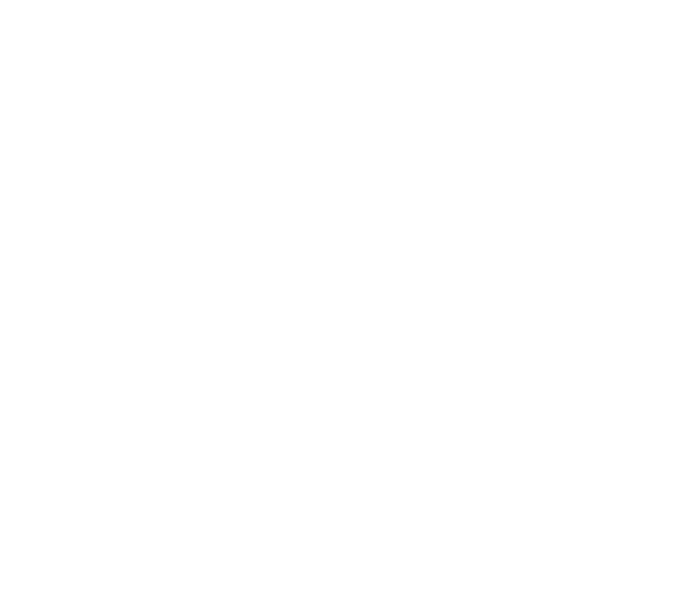
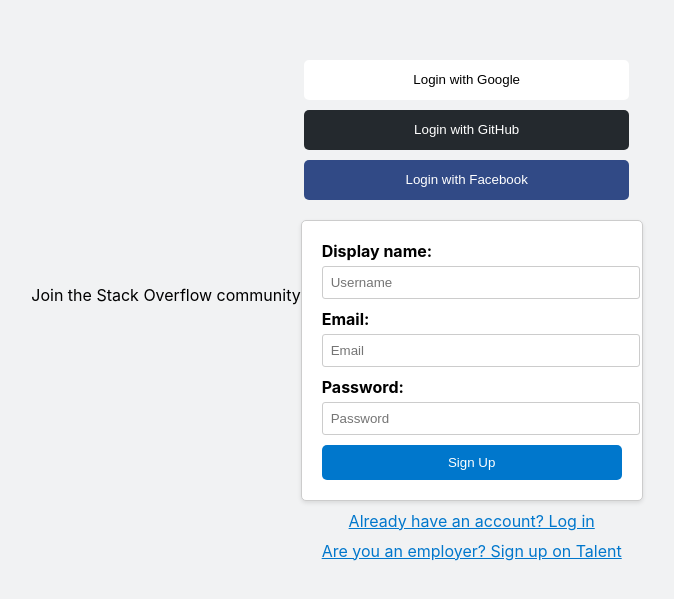
Before and after one commit to codestates-seb/seb45_pre_008, a React (Create React App) app in the folder client/: page / in a window 1280 px wide. Shown: the part 105-704 px from the top of the page, without its empty margins (303-977 px from the left). Built offline with nearby package versions, Linux system fonts and the light colour scheme; the HTML template or start-up script is replaced by a standard one.

Commit message:
로그인 페이지 ✨

```diff
--- a/client/src/App.jsx
+++ b/client/src/App.jsx
@@ -1,7 +1,14 @@
 import './App.css';
+// import Login from './pages/Login.jsx';
+import SignUp from './pages/SignUp.jsx';
 
 function App() {
-  return <div></div>;
+  return (
+    <div>
+      {/* <Login /> */}
+      <SignUp />
+    </div>
+  );
 }
 
 export default App;
--- /dev/null
+++ b/client/src/componets/OauthButton.jsx
@@ -0,0 +1,40 @@
+import React from 'react'; // eslint-disable-line no-unused-vars
+import styled from 'styled-components';
+
+const OAuthButtons = styled.div`
+  margin-top: 20px;
+  display: flex;
+  flex-direction: column;
+  justify-content: center;
+`;
+
+const OAuthButton = styled.button`
+  background-color: ${(props) => props.bgColor || '#0077cc'};
+  color: ${(props) => props.textColor || '#fff'};
+  padding: 8px 12px;
+  border: none;
+  border-radius: 3px;
+  margin-right: 10px;
+  cursor: pointer;
+  margin-top: 10px;
+  width: 325px;
+  border-radius: 5px;
+  height: 40px;
+  &:hover {
+    filter: brightness(90%);
+  }
+`;
+
+export default function OauthButton() {
+  return (
+    <>
+      <OAuthButtons>
+        <OAuthButton bgColor="#ffffff" textColor="#000000">
+          Login with Google
+        </OAuthButton>
+        <OAuthButton bgColor="#24292e">Login with GitHub</OAuthButton>
+        <OAuthButton bgColor="#314a86">Login with Facebook</OAuthButton>
+      </OAuthButtons>
+    </>
+  );
+}
--- /dev/null
+++ b/client/src/pages/SignUp.jsx
@@ -0,0 +1,91 @@
+import React from 'react'; // eslint-disable-line no-unused-vars
+import styled from 'styled-components';
+import OauthButton from '../componets/OauthButton.jsx';
+
+const SignUpContainer = styled.div`
+  display: flex;
+  background-color: #f1f2f3;
+  justify-content: center;
+  align-items: center;
+`;
+
+const SignUpExplain = styled.div`
+  display: flex;
+  flex-direction: column;
+`;
+
+const SignUpPage = styled.div`
+  display: flex;
+  flex-direction: column;
+  justify-content: center;
+  align-items: center;
+  height: 100vh;
+`;
+
+const SignUpForm = styled.form`
+  width: 300px;
+  padding: 20px;
+  border: 1px solid #ccc;
+  border-radius: 5px;
+  box-shadow: 0 2px 4px rgba(0, 0, 0, 0.1);
+  background-color: #fff;
+  margin-top: 20px;
+`;
+
+const FormLabel = styled.label`
+  display: block;
+  font-weight: bold;
+  margin-bottom: 5px;
+`;
+
+const FormInput = styled.input`
+  width: 100%;
+  padding: 8px;
+  margin-bottom: 10px;
+  border: 1px solid #ccc;
+  border-radius: 3px;
+`;
+
+const SubmitButton = styled.button`
+  width: 100%;
+  padding: 10px 15px;
+  background-color: #0077cc;
+  color: #fff;
+  border: none;
+  border-radius: 5px;
+  cursor: pointer;
+  &:hover {
+    background-color: #005fa6;
+  }
+`;
+
+const SignInLink = styled.a`
+  text-decoration: underline;
+  color: #0077cc;
+  cursor: pointer;
+  margin-top: 10px;
+`;
+
+export default function SignUp() {
+  return (
+    <SignUpContainer>
+      <SignUpExplain>Join the Stack Overflow community</SignUpExplain>
+      <SignUpPage>
+        <OauthButton />
+        <SignUpForm>
+          <FormLabel htmlFor="username">Display name:</FormLabel>
+          <FormInput type="text" id="username" placeholder="Username" />
+          <FormLabel htmlFor="email">Email:</FormLabel>
+          <FormInput type="email" id="email" placeholder="Email" />
+          <FormLabel htmlFor="password">Password:</FormLabel>
+          <FormInput type="password" id="password" placeholder="Password" />
+          <SubmitButton type="submit">Sign Up</SubmitButton>
+        </SignUpForm>
+        <SignInLink href="/signin">Already have an account? Log in</SignInLink>
+        <SignInLink href="/signin">
+          Are you an employer? Sign up on Talent
+        </SignInLink>
+      </SignUpPage>
+    </SignUpContainer>
+  );
+}
```
Also changed, not shown: client/src/pages/Login.jsx (+90 -1 lines), client/src/assets/stackoverflow.svg (added).
